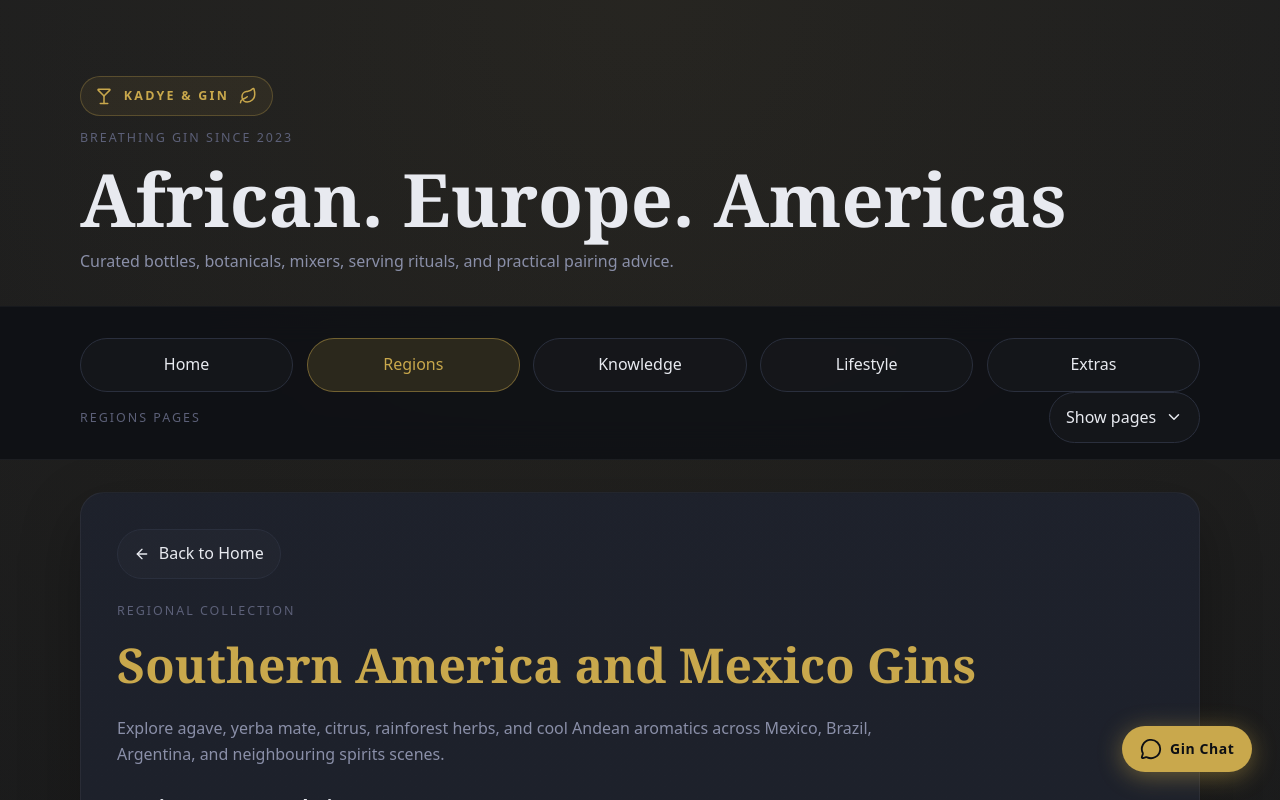
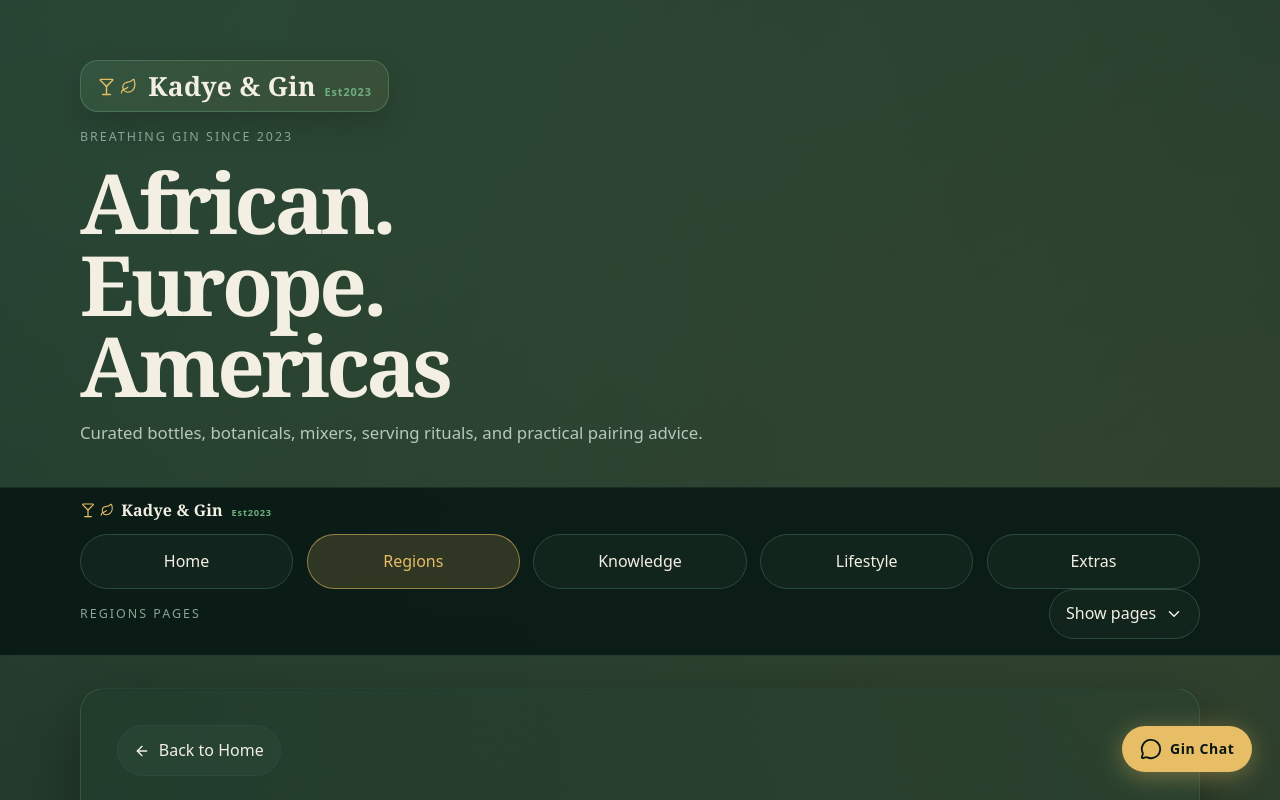
Before and after one commit to NigelKadye/first_site, a Next.js app: page /americas in a window 1280 px wide. Shown: the top 800 px of the page. Built offline with nearby package versions, Linux system fonts and the light colour scheme.

Commit message:
Refresh design and add Kadye &amp; Gin branding

```diff
--- /dev/null
+++ b/src/components/BrandLogo.tsx
@@ -0,0 +1,16 @@
+import { Leaf, Martini } from 'lucide-react'
+
+export default function BrandLogo({ compact = false }) {
+  return (
+    <span className={`brand-logo${compact ? ' brand-logo--compact' : ''}`} aria-label="Kadye & Gin Est2023">
+      <span className="brand-logo-icons" aria-hidden="true">
+        <Martini size={compact ? 16 : 19} strokeWidth={1.8} />
+        <Leaf size={compact ? 14 : 17} strokeWidth={1.8} />
+      </span>
+      <span className="brand-logo-copy">
+        <span className="brand-logo-name">Kadye &amp; Gin</span>
+        <span className="brand-logo-est">Est2023</span>
+      </span>
+    </span>
+  )
+}
--- a/src/components/Header.tsx
+++ b/src/components/Header.tsx
@@ -1,14 +1,12 @@
-import { Leaf, Martini } from 'lucide-react'
+import BrandLogo from './BrandLogo'
 
 export default function Header() {
   return (
     <header className="site-header">
       <div className="site-width header-inner">
-        <p className="brand-mark">
-          <Martini size={18} aria-hidden="true" />
-          KADYE & GIN
-          <Leaf size={18} aria-hidden="true" />
-        </p>
+        <div className="brand-mark">
+          <BrandLogo />
+        </div>
         <p className="header-kicker">Breathing Gin Since 2023</p>
         <h1 className="site-title">African. Europe. Americas</h1>
         <p className="site-subtitle">
--- a/src/components/Layout.tsx
+++ b/src/components/Layout.tsx
@@ -1,4 +1,5 @@
 import Header from './Header'
+import BrandLogo from './BrandLogo'
 import Nav from './Nav'
 
 export default function Layout({ activeGroupSlug = null, children }) {
@@ -10,7 +11,9 @@ export default function Layout({ activeGroupSlug = null, children }) {
       <footer className="site-footer">
         <div className="site-width footer-inner">
           <div>
-            <p className="footer-brand">KADYE & GIN</p>
+            <div className="footer-brand">
+              <BrandLogo compact />
+            </div>
             <p className="footer-copy">African. Europe. Americas</p>
           </div>
           <p className="footer-note">Just knowledge, botanicals, and good taste from different continents.</p>
--- a/src/components/Nav.tsx
+++ b/src/components/Nav.tsx
@@ -2,6 +2,7 @@ import Link from 'next/link'
 import { useRouter } from 'next/router'
 import { useEffect, useMemo, useState } from 'react'
 import { ChevronDown, Menu, X } from 'lucide-react'
+import BrandLogo from './BrandLogo'
 import { getGroupBySlug, topLevelNav } from '../siteConfig'
 
 export default function Nav({ activeGroupSlug }) {
@@ -34,6 +35,9 @@ export default function Nav({ activeGroupSlug }) {
     <nav className="sticky-nav" aria-label="Primary">
       <div className="site-width nav-shell">
         <div className="nav-top-row">
+          <Link href="/" className="nav-brand" aria-label="Kadye & Gin home">
+            <BrandLogo compact />
+          </Link>
           <Link href="/" className={`home-link ${router.asPath === '/' ? 'is-active' : ''}`} onClick={() => setMenuOpen(false)}>
             Home
           </Link>
--- a/src/styles.css
+++ b/src/styles.css
@@ -1,18 +1,19 @@
 :root {
-  --color-bg: #0d0f14;
-  --color-surface: #161921;
-  --color-surface-2: #1e222d;
-  --color-border: #2a2f3d;
-  --color-text: #e8eaf0;
-  --color-text-muted: #8a8fa8;
-  --color-text-subtle: #5c6078;
-  --color-accent: #c9a84c;
-  --color-accent-dim: #8c6e2a;
-  --color-accent-glow: rgba(201, 168, 76, 0.15);
-  --color-green: #3d9e6e;
+  --color-bg: #081713;
+  --color-surface: #10231d;
+  --color-surface-2: #17352a;
+  --color-border: #2a4b3e;
+  --color-text: #f3efe2;
+  --color-text-muted: #b7c7ba;
+  --color-text-subtle: #88a595;
+  --color-accent: #e7bd65;
+  --color-accent-dim: #aa7c2d;
+  --color-accent-glow: rgba(231, 189, 101, 0.16);
+  --color-green: #6fae82;
+  --color-ink: #081713;
   --font-serif: Georgia, 'Times New Roman', serif;
   --font-sans: system-ui, -apple-system, 'Segoe UI', Helvetica, Arial, sans-serif;
-  --shadow-soft: 0 22px 60px rgba(0, 0, 0, 0.3);
+  --shadow-soft: 0 22px 60px rgba(0, 0, 0, 0.34);
   --radius-lg: 24px;
   --radius-md: 18px;
   --radius-sm: 12px;
@@ -56,8 +57,9 @@ body {
   margin: 0;
   min-width: 320px;
   background:
-    radial-gradient(circle at top, rgba(201, 168, 76, 0.12), transparent 28%),
-    linear-gradient(180deg, #10131b 0%, var(--color-bg) 28%, #090b10 100%);
+    radial-gradient(circle at 8% 0%, rgba(111, 174, 130, 0.2), transparent 30%),
+    radial-gradient(circle at 94% 8%, rgba(231, 189, 101, 0.13), transparent 24%),
+    linear-gradient(180deg, #10271f 0%, var(--color-bg) 32%, #06110d 100%);
   color: var(--color-text);
   font-family: var(--font-sans);
   line-height: 1.6;
@@ -86,29 +88,70 @@ img {
 }
 
 .site-header {
-  padding: 4.75rem 0 2rem;
+  padding: 3.75rem 0 2.5rem;
 }
 
 .header-inner {
   display: grid;
-  gap: 0.75rem;
+  gap: 0.9rem;
 }
 
 .brand-mark {
   display: inline-flex;
-  align-items: center;
-  gap: 0.65rem;
   width: fit-content;
   margin: 0;
-  padding: 0.55rem 0.9rem;
-  border: 1px solid rgba(201, 168, 76, 0.28);
-  border-radius: 999px;
-  background: rgba(201, 168, 76, 0.08);
+  padding: 0.75rem 1rem;
+  border: 1px solid rgba(111, 174, 130, 0.35);
+  border-radius: var(--radius-md);
+  background: linear-gradient(135deg, rgba(111, 174, 130, 0.14), rgba(231, 189, 101, 0.08));
+  box-shadow: 0 12px 32px rgba(0, 0, 0, 0.18);
+}
+
+.brand-logo {
+  display: inline-flex;
+  align-items: center;
+  gap: 0.7rem;
+  color: var(--color-text);
+  line-height: 1;
+}
+
+.brand-logo-icons {
+  display: inline-flex;
+  align-items: center;
+  gap: 0.25rem;
   color: var(--color-accent);
-  letter-spacing: 0.18em;
-  font-size: 0.78rem;
+}
+
+.brand-logo-copy {
+  display: inline-flex;
+  align-items: baseline;
+  gap: 0.55rem;
+}
+
+.brand-logo-name {
+  font-family: var(--font-serif);
+  font-size: clamp(1.3rem, 3vw, 1.65rem);
   font-weight: 700;
-  text-transform: uppercase;
+  letter-spacing: 0.01em;
+}
+
+.brand-logo-est {
+  color: var(--color-green);
+  font-size: 0.68rem;
+  font-weight: 800;
+  letter-spacing: 0.08em;
+}
+
+.brand-logo--compact {
+  gap: 0.45rem;
+}
+
+.brand-logo--compact .brand-logo-name {
+  font-size: 1rem;
+}
+
+.brand-logo--compact .brand-logo-est {
+  font-size: 0.58rem;
 }
 
 .header-kicker,
@@ -130,10 +173,13 @@ img {
 }
 
 .site-title {
+  max-width: 11ch;
   margin: 0;
-  font-size: clamp(2.5rem, 6vw, 4.6rem);
-  line-height: 1.05;
+  font-size: clamp(2.8rem, 7vw, 5.2rem);
+  line-height: 0.98;
+  letter-spacing: -0.045em;
   color: var(--color-text);
+  text-wrap: balance;
 }
 
 .site-subtitle,
@@ -148,13 +194,18 @@ img {
   color: var(--color-text-muted);
 }
 
+.site-subtitle {
+  max-width: 42rem;
+  font-size: 1.05rem;
+}
+
 .sticky-nav {
   position: sticky;
   top: 0;
   z-index: 20;
-  border-top: 1px solid rgba(255, 255, 255, 0.03);
-  border-bottom: 1px solid rgba(255, 255, 255, 0.05);
-  background: rgba(13, 15, 20, 0.82);
+  border-top: 1px solid rgba(111, 174, 130, 0.12);
+  border-bottom: 1px solid rgba(111, 174, 130, 0.22);
+  background: rgba(8, 23, 19, 0.86);
   backdrop-filter: blur(18px);
 }
 
@@ -169,6 +220,18 @@ img {
   gap: 1rem;
 }
 
+.nav-brand {
+  display: inline-flex;
+  color: inherit;
+  text-decoration: none;
+}
+
+.nav-brand:focus-visible {
+  outline: 2px solid var(--color-accent);
+  outline-offset: 5px;
+  border-radius: 6px;
+}
+
 .home-link,
 .menu-toggle,
 .nav-tab,
@@ -178,7 +241,7 @@ img {
 .gesture-link {
   border: 1px solid var(--color-border);
   border-radius: 999px;
-  background: rgba(255, 255, 255, 0.02);
+  background: rgba(111, 174, 130, 0.06);
   color: var(--color-text);
   transition: transform 160ms ease, border-color 160ms ease, background 160ms ease, color 160ms ease;
   cursor: pointer;
@@ -206,15 +269,15 @@ img {
 .section-back:hover,
 .gesture-link:hover {
   transform: translateY(-1px);
-  border-color: rgba(201, 168, 76, 0.4);
-  background: rgba(201, 168, 76, 0.08);
+  border-color: rgba(231, 189, 101, 0.5);
+  background: rgba(231, 189, 101, 0.1);
 }
 
 .home-link.is-active,
 .nav-tab.is-active,
 .nav-link.is-active {
   color: var(--color-accent);
-  border-color: rgba(201, 168, 76, 0.45);
+  border-color: rgba(231, 189, 101, 0.56);
   background: var(--color-accent-glow);
 }
 
@@ -260,7 +323,7 @@ img {
   display: none;
   border: 1px solid rgba(255, 255, 255, 0.05);
   border-radius: var(--radius-md);
-  background: rgba(22, 25, 33, 0.92);
+  background: rgba(16, 35, 29, 0.92);
   overflow: hidden;
 }
 
@@ -299,9 +362,11 @@ img {
 .section-shell,
 .guide-card,
 .rule-banner {
-  border: 1px solid rgba(255, 255, 255, 0.05);
+  border: 1px solid rgba(111, 174, 130, 0.2);
   border-radius: var(--radius-lg);
-  background: linear-gradient(180deg, rgba(30, 34, 45, 0.92), rgba(22, 25, 33, 0.96));
+  background:
+    radial-gradient(circle at 100% 0%, rgba(231, 189, 101, 0.1), transparent 34%),
+    linear-gradient(145deg, rgba(23, 53, 42, 0.96), rgba(16, 35, 29, 0.98));
   box-shadow: var(--shadow-soft);
 }
 
@@ -310,9 +375,12 @@ img {
 }
 
 .hero-title {
+  max-width: 16ch;
   margin: 0.35rem 0 0;
   font-size: clamp(2rem, 5vw, 3.6rem);
+  line-height: 1.05;
   color: var(--color-accent);
+  text-wrap: balance;
 }
 
 .hero-copy {
@@ -408,9 +476,9 @@ img {
 .info-card,
 .guide-item {
   overflow: hidden;
-  border: 1px solid rgba(255, 255, 255, 0.06);
+  border: 1px solid rgba(111, 174, 130, 0.18);
   border-radius: var(--radius-md);
-  background: rgba(255, 255, 255, 0.02);
+  background: rgba(16, 35, 29, 0.72);
   transition: transform 180ms ease, border-color 180ms ease, box-shadow 180ms ease;
 }
 
@@ -418,8 +486,8 @@ img {
 .info-card:hover,
 .guide-item:hover {
   transform: translateY(-4px);
-  border-color: rgba(201, 168, 76, 0.35);
-  box-shadow: 0 20px 36px rgba(0, 0, 0, 0.24);
+  border-color: rgba(231, 189, 101, 0.46);
+  box-shadow: 0 20px 36px rgba(0, 0, 0, 0.28);
 }
 
 .gin-card-image-wrap {
@@ -461,7 +529,7 @@ img {
   white-space: nowrap;
   padding: 0.36rem 0.7rem;
   border-radius: 999px;
-  background: rgba(201, 168, 76, 0.12);
+  background: rgba(231, 189, 101, 0.13);
   color: var(--color-accent);
   font-size: 0.75rem;
   font-weight: 700;
@@ -477,14 +545,14 @@ img {
 .badge--unique,
 .badge--citrus,
 .badge--botanical {
-  background: rgba(201, 168, 76, 0.12);
+  background: rgba(231, 189, 101, 0.13);
 }
 
 .badge--honeyed,
 .badge--welsh,
 .badge--agave,
 .badge--complex {
-  background: rgba(61, 158, 110, 0.14);
+  background: rgba(111, 174, 130, 0.16);
   color: #9fd6b8;
 }
 
@@ -527,9 +595,9 @@ img {
 .accent-row {
   margin-top: 1rem;
   padding: 0.9rem 1rem;
-  border: 1px solid rgba(201, 168, 76, 0.2);
+  border: 1px solid rgba(231, 189, 101, 0.24);
   border-radius: var(--radius-sm);
-  background: rgba(201, 168, 76, 0.08);
+  background: rgba(231, 189, 101, 0.09);
 }
 
 .serve-box p,
@@ -592,12 +660,14 @@ img {
 }
 
 .accent-row {
-  background: rgba(61, 158, 110, 0.08);
-  border-color: rgba(61, 158, 110, 0.3);
+  background: rgba(111, 174, 130, 0.1);
+  border-color: rgba(111, 174, 130, 0.34);
 }
 
 .site-footer {
-  padding: 0 0 3rem;
+  margin-top: 1rem;
+  padding: 1.5rem 0 3rem;
+  border-top: 1px solid rgba(111, 174, 130, 0.18);
 }
 
 .section-gestures {
@@ -605,9 +675,9 @@ img {
 }
 
 .section-gestures-shell {
-  border: 1px solid rgba(255, 255, 255, 0.05);
+  border: 1px solid rgba(111, 174, 130, 0.2);
   border-radius: var(--radius-lg);
-  background: linear-gradient(180deg, rgba(30, 34, 45, 0.92), rgba(22, 25, 33, 0.96));
+  background: linear-gradient(145deg, rgba(23, 53, 42, 0.96), rgba(16, 35, 29, 0.98));
   box-shadow: var(--shadow-soft);
   padding: clamp(1.25rem, 3vw, 2rem);
 }
@@ -717,6 +787,23 @@ img {
     padding-top: 3.5rem;
   }
 
+  .nav-brand {
+    flex: 1;
+    min-width: 0;
+  }
+
+  .nav-brand .brand-logo-name {
+    font-size: 0.92rem;
+  }
+
+  .nav-brand .brand-logo-est {
+    font-size: 0.52rem;
+  }
+
+  .home-link {
+    display: none;
+  }
+
   .hero-actions,
   .nav-tabs,
   .card-grid,
@@ -745,18 +832,18 @@ img {
   gap: 0.5rem;
   padding: 0.75rem 1.1rem;
   background: var(--color-accent);
-  color: #0d0f14;
+  color: var(--color-ink);
   border: none;
   border-radius: 999px;
   font-weight: 700;
   font-size: 0.875rem;
   cursor: pointer;
-  box-shadow: 0 4px 24px rgba(201, 168, 76, 0.45);
+  box-shadow: 0 4px 24px rgba(231, 189, 101, 0.4);
   transition: transform 150ms ease, box-shadow 150ms ease;
 }
 .ginbot-fab:hover {
   transform: translateY(-2px);
-  box-shadow: 0 8px 32px rgba(201, 168, 76, 0.6);
+  box-shadow: 0 8px 32px rgba(231, 189, 101, 0.55);
 }
 .ginbot-fab:active {
   transform: translateY(0);
@@ -878,7 +965,7 @@ img {
 }
 .ginbot-bubble--user {
   background: var(--color-accent);
-  color: #0d0f14;
+  color: var(--color-ink);
   align-self: flex-end;
   border-bottom-right-radius: 4px;
   font-weight: 500;
@@ -951,7 +1038,7 @@ img {
 }
 .ginbot-send {
   background: var(--color-accent);
-  color: #0d0f14;
+  color: var(--color-ink);
   border: none;
   border-radius: 8px;
   width: 36px;
```
